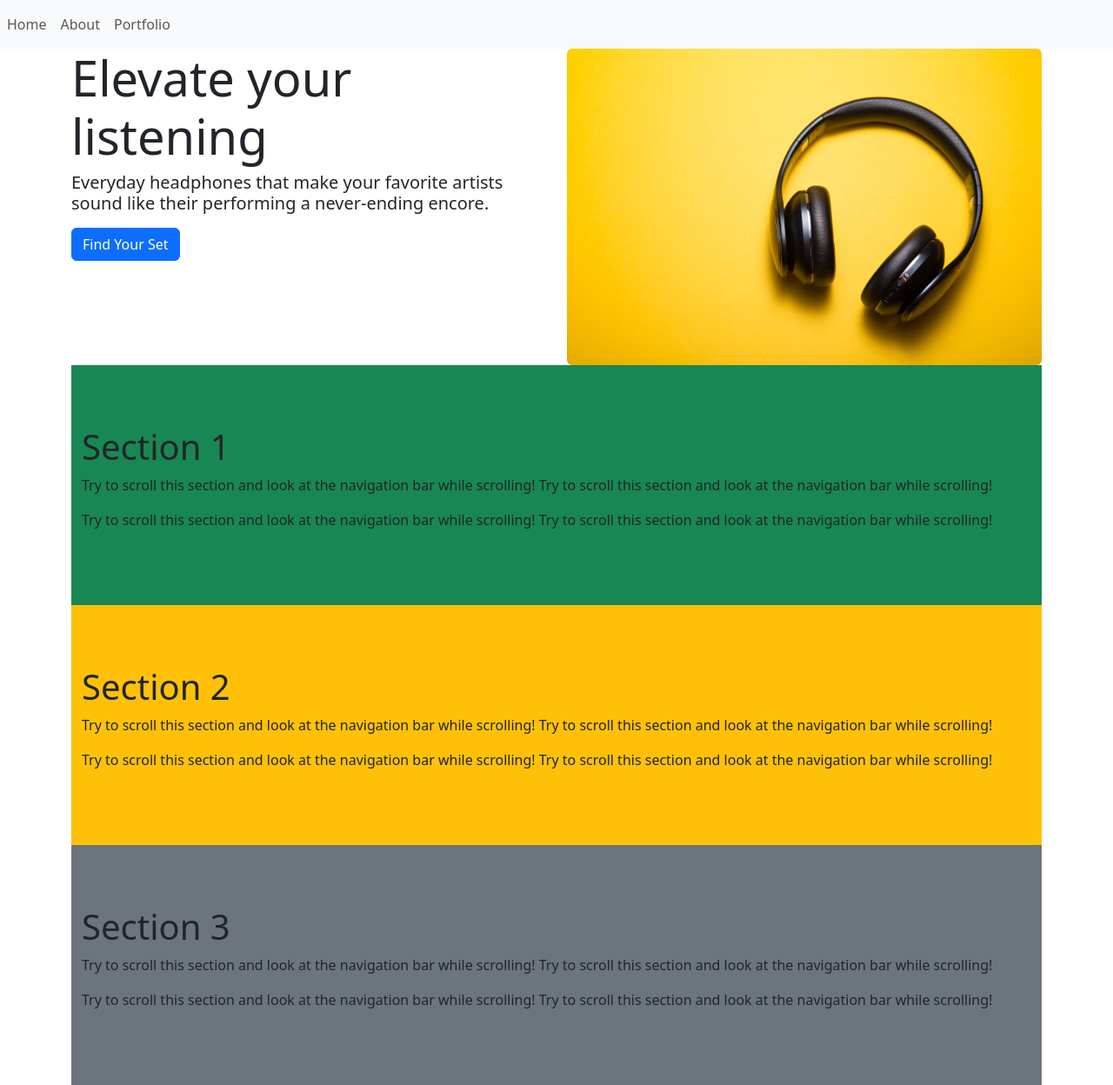
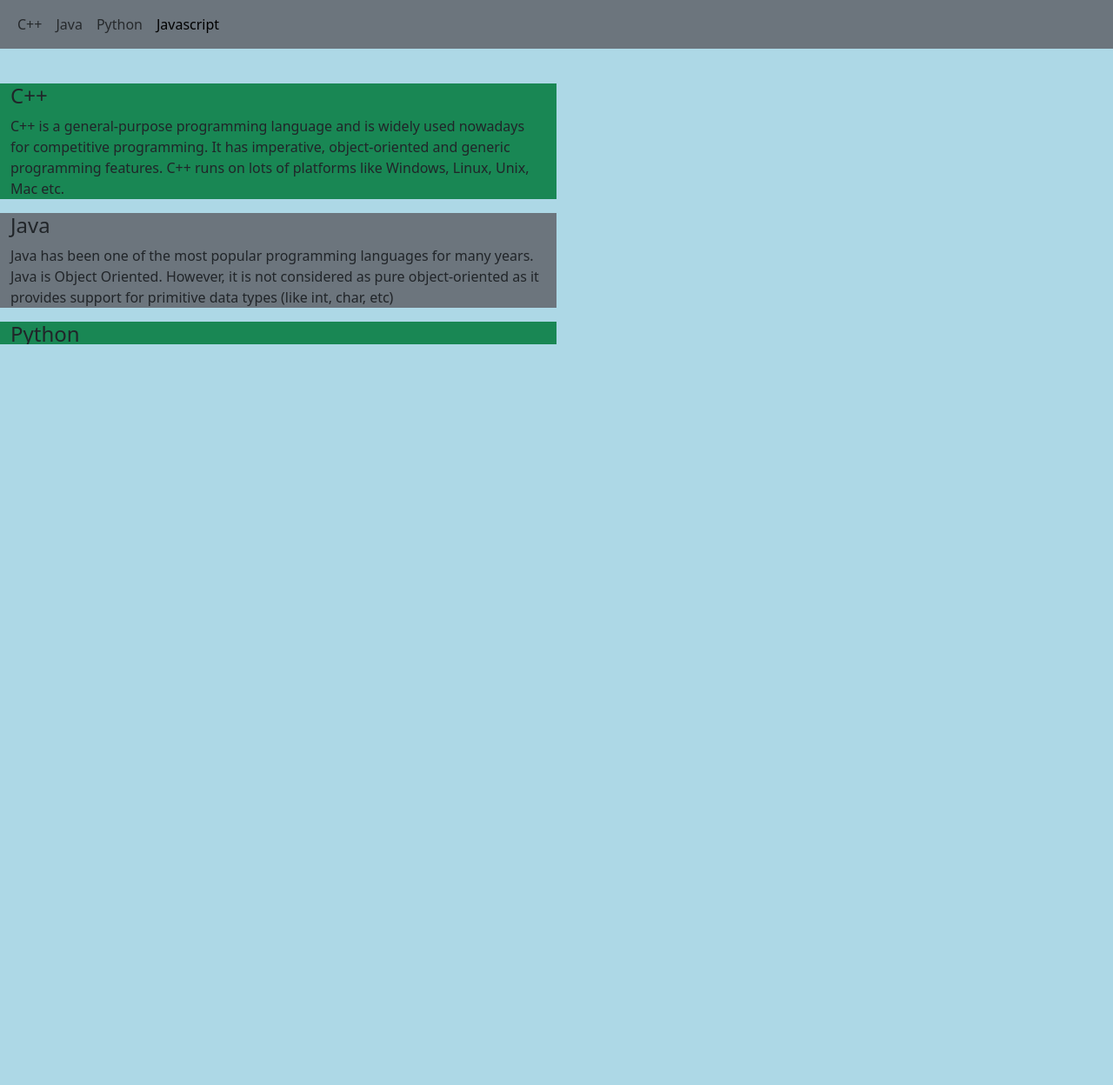
Before and after one commit to iamromandev/web, a Django app: page / in a window 1280 px wide. Shown: the whole page at 87% size. After the commit the page ends 396 px from the top, so only its background shows below. Run offline with Django 4.2, Linux system fonts and the light colour scheme; some libraries are stand-ins or nearby versions.

Commit message:
scrollspy

```diff
--- a/django/src/apps/bio/templates/_base.html
+++ b/django/src/apps/bio/templates/_base.html
@@ -8,10 +8,13 @@
 
     {#% tailwind_css %#}
 
+    {% load static %}
     {% load django_bootstrap5 %}
     {% bootstrap_css %}
     {% bootstrap_javascript %}
     {% bootstrap_messages %}
+
+    <link rel="stylesheet" href="{% static 'bio/style.css' %}">
 
     <title>
         {% block title %}
@@ -20,7 +23,7 @@
     </title>
 </head>
 
-<body>
+<body data-bs-spy="scroll" data-bs-target=".navbar">
 
 <header>
     {% block header %}
--- a/django/src/apps/bio/templates/header.html
+++ b/django/src/apps/bio/templates/header.html
@@ -1,17 +1,21 @@
-<nav class="navbar navbar-expand-sm navbar-light bg-light">
-
-    <div collapse navbar-collapse>
-
-        <ul class="navbar-nav mr-auto">
+{% block header %}
+<br><br><br>
+<nav class="navbar navbar-expand-sm bg-secondary fixed-top">
+    <div class="container-fluid">
+        <ul class="navbar-nav">
         <li class="nav-item">
-                <a class="nav-link" href="#">Home</a>
+          <a class="nav-link" href="#section1">C++</a>
         </li>
         <li class="nav-item">
-                <a class="nav-link" href="#section1">About</a>
+          <a class="nav-link" href="#section2">Java</a>
         </li>
         <li class="nav-item">
-                <a class="nav-link" href="#section2">Portfolio</a>
+          <a class="nav-link" href="#section3">Python</a>
+        </li>
+        <li class="nav-item">
+          <a class="nav-link" href="#section4">Javascript</a>
         </li>
       </ul>
     </div>
 </nav>
+{% endblock header %}
--- a/django/src/apps/bio/templates/index.html
+++ b/django/src/apps/bio/templates/index.html
@@ -1,33 +1,42 @@
 {% extends '_base.html' %}
+{% block content %}
+ <br>
+  <div class="w-50" style="height: 300px; overflow-y: scroll;">
+    <div id="section1" class="container-fluid bg-success ">
+      <h4>C++</h4>
+      <p>
+          C++ is a general-purpose programming language and is widely used
+          nowadays for competitive programming. It has imperative, object-oriented
+          and generic programming features. C++ runs on lots of platforms like Windows,
+          Linux, Unix, Mac etc.
+      </p>
+    </div>
 
-{% block content %}
-{% load static %}
-<div class="container">
-    <div class="row">
-        <div class="col-sm-12 col-md-12 col-lg-6 pb-4">
-            <h1 class="display-4 font-weight-bold">Elevate your listening</h1>
-            <h5>Everyday headphones that make your favorite artists sound like their performing a never-ending
-                encore.</h5>
-            <a class="btn btn-primary mt-2" href="#">Find Your Set</a>
-        </div>
-        <div class="col-sm-12 col-md-12 col-lg-6">
-            <img class="img-fluid rounded" src="{% static 'images/cta-headphones.jpg' %}" alt="Headphones"/>
-        </div>
+    <div id="section2" class="container-fluid bg-secondary">
+      <h4>Java</h4>
+      <p>
+          Java has been one of the most popular programming languages for many years.
+          Java is Object Oriented. However, it is not considered as pure object-oriented
+          as it provides support for primitive data types (like int, char, etc)
+      </p>
     </div>
-    <div id="section1" class="container-fluid bg-success" style="padding-top:70px;padding-bottom:70px">
-  <h1>Section 1</h1>
-  <p>Try to scroll this section and look at the navigation bar while scrolling! Try to scroll this section and look at the navigation bar while scrolling!</p>
-  <p>Try to scroll this section and look at the navigation bar while scrolling! Try to scroll this section and look at the navigation bar while scrolling!</p>
-</div>
-<div id="section2" class="container-fluid bg-warning" style="padding-top:70px;padding-bottom:70px">
-  <h1>Section 2</h1>
-  <p>Try to scroll this section and look at the navigation bar while scrolling! Try to scroll this section and look at the navigation bar while scrolling!</p>
-  <p>Try to scroll this section and look at the navigation bar while scrolling! Try to scroll this section and look at the navigation bar while scrolling!</p>
-</div>
-<div id="section3" class="container-fluid bg-secondary" style="padding-top:70px;padding-bottom:70px">
-  <h1>Section 3</h1>
-  <p>Try to scroll this section and look at the navigation bar while scrolling! Try to scroll this section and look at the navigation bar while scrolling!</p>
-  <p>Try to scroll this section and look at the navigation bar while scrolling! Try to scroll this section and look at the navigation bar while scrolling!</p>
-</div>
-</div>
+
+    <div id="section3" class="container-fluid bg-success">
+      <h4>Python</h4>
+      <p>
+          Python is a high-level, general-purpose and a very popular programming language.
+          Python programming language (latest Python 3) is being used in web development,
+          Machine Learning applications, along with all cutting edge technology in Software
+          Industry.
+      </p>
+    </div>
+    <div id="section4" class="container-fluid bg-secondary">
+      <h4>Javascript</h4>
+      <p>
+          JavaScript (JS) is the world's most popular lightweight, interpreted compiled
+          programming language. It is also known as a scripting language for web pages.
+          It can be used for Client-side as well as Server-side developments.
+      </p>
+    </div>
+  </div>
 {% endblock content %}
--- /dev/null
+++ b/django/src/static/bio/style.css
@@ -0,0 +1,4 @@
+body {
+  background-color: lightblue;
+  position: relative;
+}
```
Lines whose indentation alone changed are shown as unchanged.
